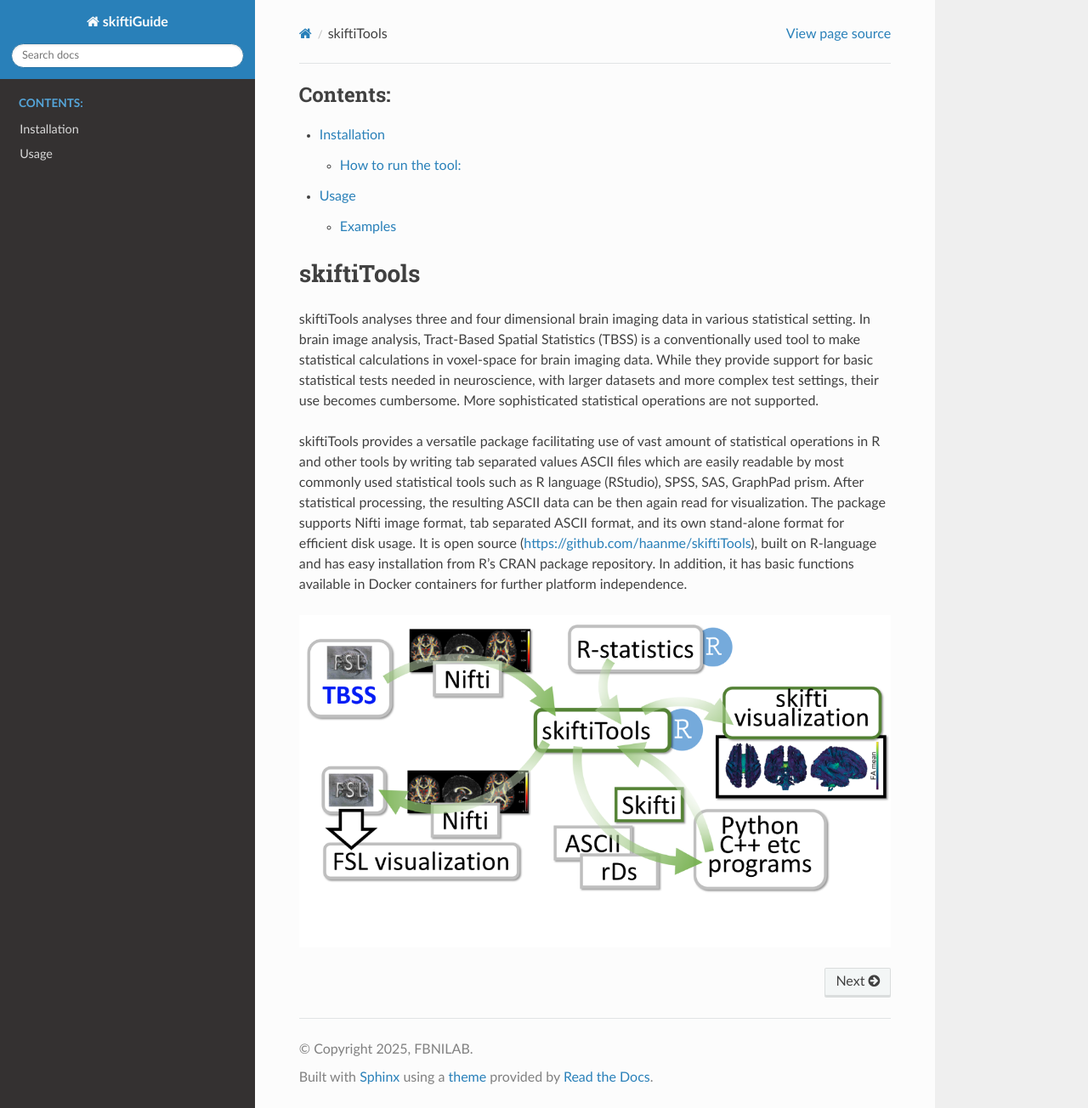
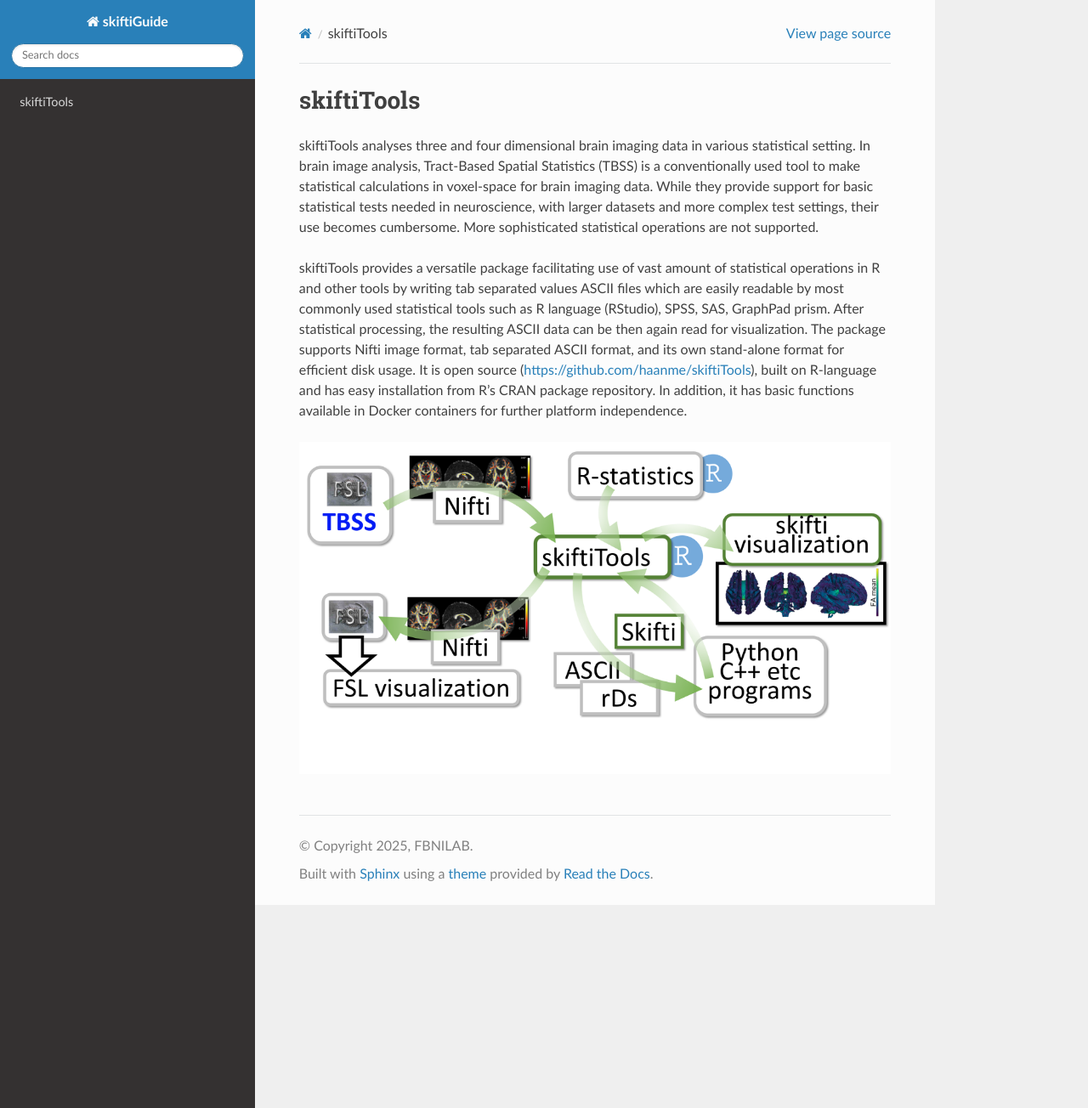
Before and after one commit to HKA07/skiftiGuide, a Sphinx documentation site: the page built from docs/index.rst, in a window 1280 px wide and 1304 px high. Shown: the whole window at 85% size. Built offline with Sphinx 7.4.7 and the Read the Docs theme 3.1.0, drawn with Linux system fonts in a browser that asks for light colours.

Commit message:
Update index.rst

```diff
--- a/docs/index.rst
+++ b/docs/index.rst
@@ -3,12 +3,11 @@
    contain the root `toctree` directive.
 
 .. toctree::
-      :maxdepth: 3
-      :caption: Contents:
-
-      installation
-      usage
-
+   :maxdepth: 3
+   :caption: Contents:
+   installation
+   usage
+================================
 skiftiTools
 ================================
 
```
